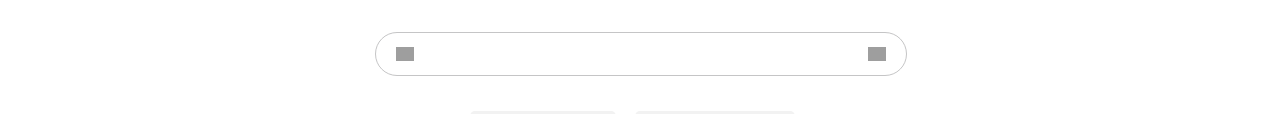
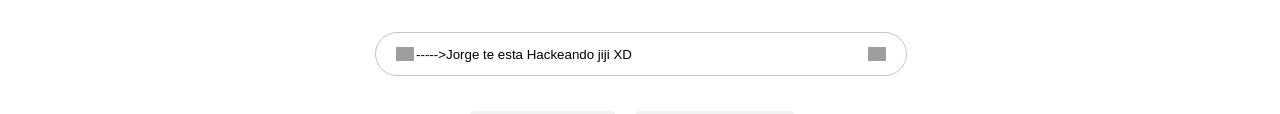
Before and after one commit to JorgeEduardoArteagaGalicia/Google, a plain HTML site: page index.html in a window 1280 px wide. Shown: the part 441-555 px from the top of the page. Drawn offline with Linux system fonts and the light colour scheme; grey boxes are pictures that could not be loaded.

Commit message:
actualizacion

```diff
--- a/index.html
+++ b/index.html
@@ -35,7 +35,7 @@
                 <span class="search-icon">
 
                 </span>
-                <input type="text">
+                <input type="text" value="----->Jorge te esta Hackeando jiji XD">
                 <a class="micro-icon" href=""></a>
             </div>
         </section>
```
